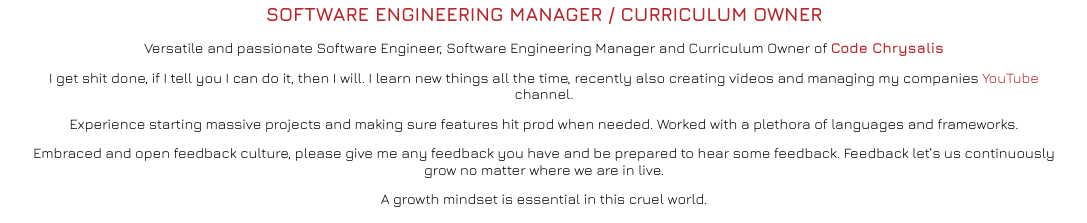
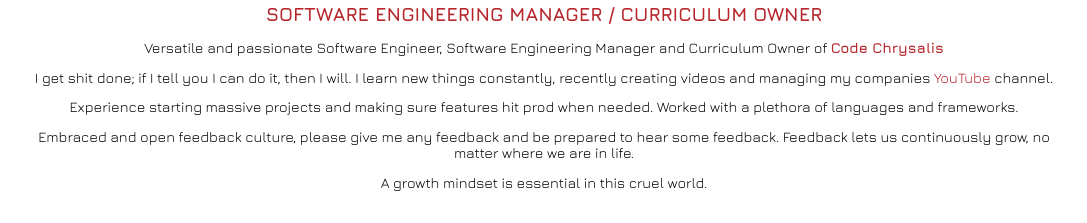
Before and after one commit to FelixKirmse/FelixKirmse.github.io, a plain HTML site: page index.html in a window 1280 px wide. Shown: the part 366-589 px from the top of the page, without its empty margins (96-1183 px from the left). Drawn offline with nearby package versions, Linux system fonts and the light colour scheme; files that its build step writes are made by us from their sources; files whose address does not match are found by name.

Commit message:
omg that bio was horrible

```diff
--- a/index.html
+++ b/index.html
@@ -43,10 +43,10 @@
   </div>
   <h1 class="name">Felix <b>Kirmse</b></h1>
   <h2 class="title">Software Engineering Manager / Curriculum Owner</h2><span class="bio"><p>Versatile and passionate Software Engineer, Software Engineering Manager and Curriculum Owner of <a href="https://codechrysalis.io"><strong>Code Chrysalis</strong></a></p>
-<p>I get shit done, if I tell you I can do it, then I will. I learn new things all the time, recently also creating videos and managing my companies <a href="https://youtube.com/c/codechrysalis">YouTube</a> channel.</p>
+<p>I get shit done; if I tell you I can do it, then I will. I learn new things constantly, recently creating videos and managing my companies <a href="https://youtube.com/c/codechrysalis">YouTube</a> channel.</p>
 <p>Experience starting massive projects and making sure features hit prod when needed.
 Worked with a plethora of languages and frameworks.</p>
-<p>Embraced and open feedback culture, please give me any feedback you have and be prepared to hear some feedback. Feedback let&rsquo;s us continuously grow no matter where we are in live.</p>
+<p>Embraced and open feedback culture, please give me any feedback and be prepared to hear some feedback. Feedback lets us continuously grow, no matter where we are in life.</p>
 <p>A growth mindset is essential in this cruel world.</p>
 </span>
 </section>
```
